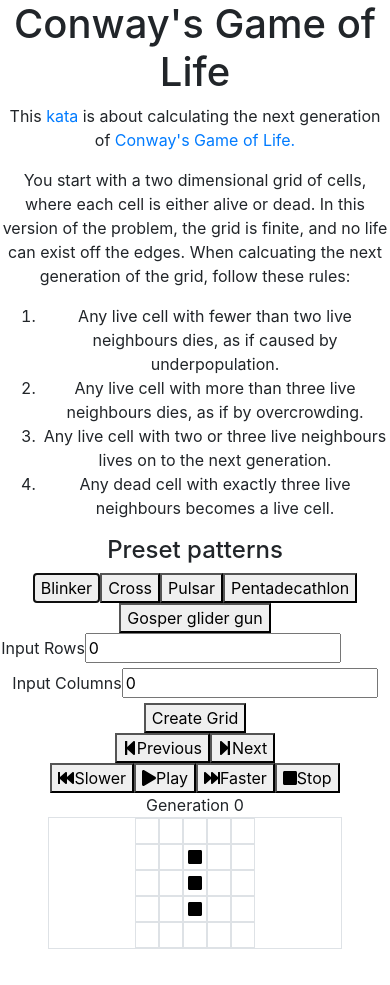
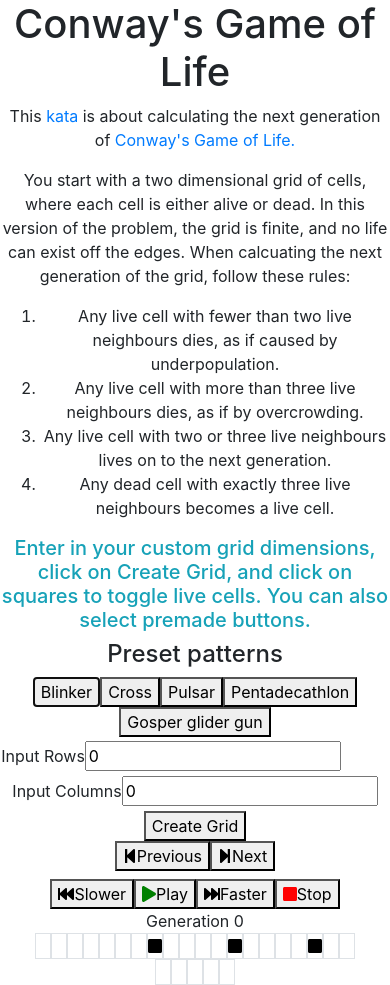
Before and after one commit to Gene-Huh/conway-game-of-life, a Vue app: page / in a window 390 px wide. Both pictures are taken after a click on the button "Blinker". Built offline with nearby package versions, Linux system fonts and the light colour scheme.

Commit message:
Attempting to make responsive for mobile devices

```diff
--- a/src/App.vue
+++ b/src/App.vue
@@ -11,33 +11,31 @@
         >Conway's Game of Life.</a>
       </p>
       <p>You start with a two dimensional grid of cells, where each cell is either alive or dead. In this version of the problem, the grid is finite, and no life can exist off the edges. When calcuating the next generation of the grid, follow these rules:</p>
-
-        <ol>
+      <ol>
           <li>Any live cell with fewer than two live neighbours dies, as if caused by underpopulation.</li>
           <li>Any live cell with more than three live neighbours dies, as if by overcrowding.</li>
           <li>Any live cell with two or three live neighbours lives on to the next generation.</li>
           <li>Any dead cell with exactly three live neighbours becomes a live cell.</li>
         </ol>
-
     </article>
-
+    <h5 class="text-info">Enter in your custom grid dimensions, click on Create Grid, and click on squares to toggle live cells. You can also select premade buttons.</h5>
     <Premade @load="createGrid" />
     <Controls @createGrid="createGrid" @calcNext="calcNext" @goBack="goBack" />
     <div class="text-center">Generation {{ genNum }}</div>
-    <div id="display-grid" class="mx-5">
-      <table class="table table-bordered" :key="genNum">
-        <tr v-for="(row, rowIndex) in grid" :key="rowIndex">
+    <div id="display-grid">
+      <div :key="genNum">
+        <div v-for="(row, rowIndex) in grid" :key="rowIndex" class="d-inline-flex">
           <div
-            class="px-1 d-inline-block border"
+            class="px-1-md d-inline-block border"
             @click.stop="toggleCell(rowIndex, colIndex)"
             v-for="(col, colIndex) in row"
             :key="colIndex"
           >
-            <font-awesome-icon v-if="grid[rowIndex][colIndex] != 0" icon="square" color="black"></font-awesome-icon>
-            <font-awesome-icon v-else icon="square" color="white"></font-awesome-icon>
+            <font-awesome-icon v-if="grid[rowIndex][colIndex] != 0" icon="square" color="black" class="icon"></font-awesome-icon>
+            <font-awesome-icon v-else icon="square" color="white" class="icon"></font-awesome-icon>
           </div>
-        </tr>
-      </table>
+        </div>
+      </div>
     </div>
   </div>
 </template>
@@ -185,7 +183,21 @@ export default {
 </script>
 
 <style lang="scss">
-table {
-  table-layout: fixed;
+@media screen and (max-width: 299px) {
+    .icon {
+        font-size: .5em;
+    }
+}
+
+@media screen and (min-width: 300px) and (max-width: 799px) {
+    .icon {
+        font-size: 1em;
+    }
+}
+
+@media screen and (min-width: 800px) {
+    .icon {
+        font-size: 2em;
+    }
 }
 </style>
--- a/src/components/Controls.vue
+++ b/src/components/Controls.vue
@@ -13,7 +13,7 @@
     </div>
 
     <div id="control-buttons">
-      <div class="btn-group d-block">
+      <div class="btn-group d-block mb-2">
         <button @click.stop="goBack">
           <font-awesome-icon icon="step-backward" />Previous
         </button>
@@ -27,13 +27,13 @@
           <font-awesome-icon icon="fast-backward" />Slower
         </button>
         <button @click.stop="play">
-          <font-awesome-icon icon="play" />Play
+          <font-awesome-icon icon="play" color="green"/>Play
         </button>
         <button @click.stop="speedUp">
           <font-awesome-icon icon="fast-forward" />Faster
         </button>
         <button @click.stop="stop">
-          <font-awesome-icon icon="stop" />Stop
+          <font-awesome-icon icon="stop" color="red" />Stop
         </button>
       </div>
     </div>
--- a/src/components/Premade.vue
+++ b/src/components/Premade.vue
@@ -1,5 +1,5 @@
 <template>
-  <div>
+  <div class="mb-1">
     <h4>Preset patterns</h4>
     <button @click.stop="load(blinker)">Blinker</button>
     <button @click.stop="load(cross)">Cross</button>
```
